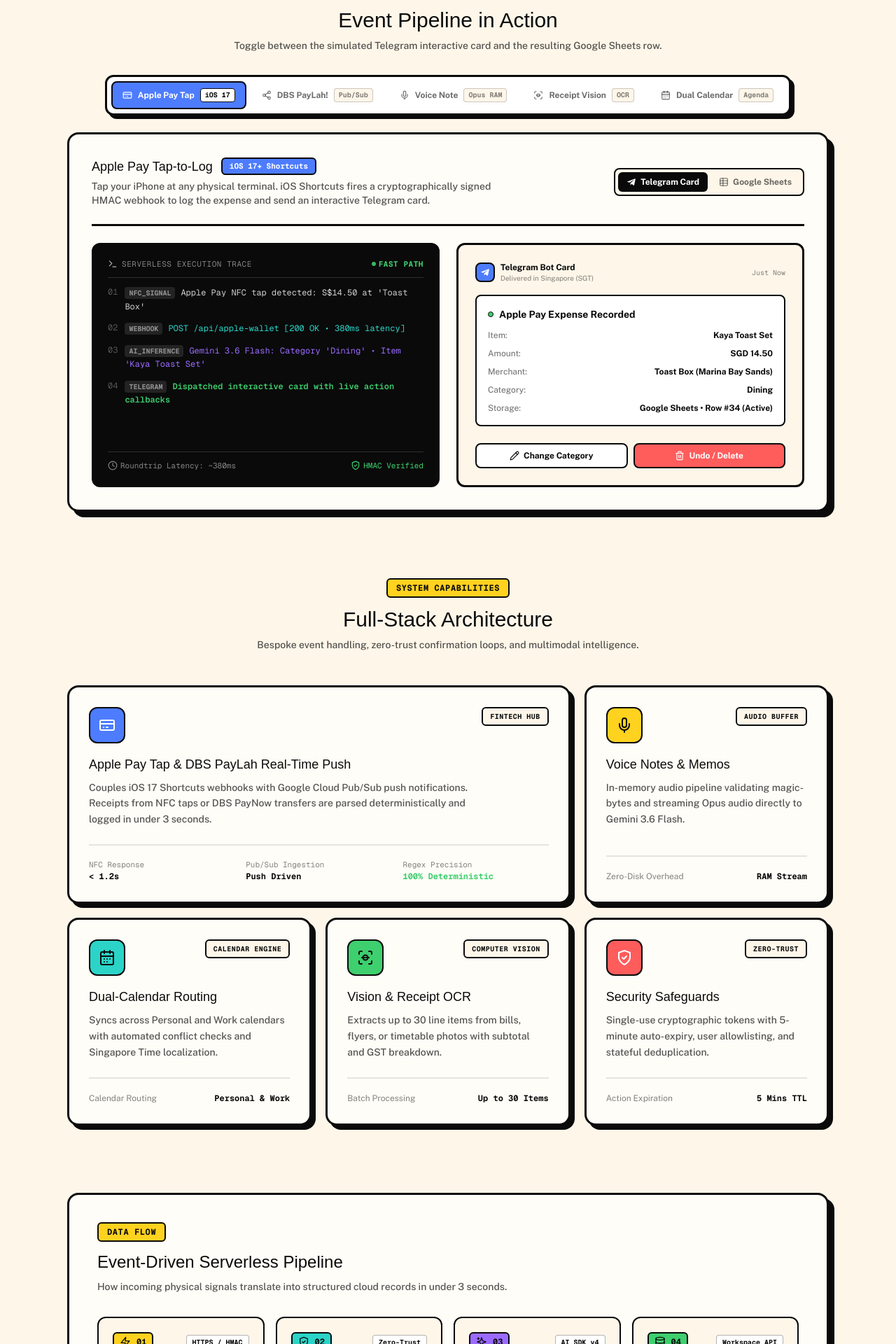
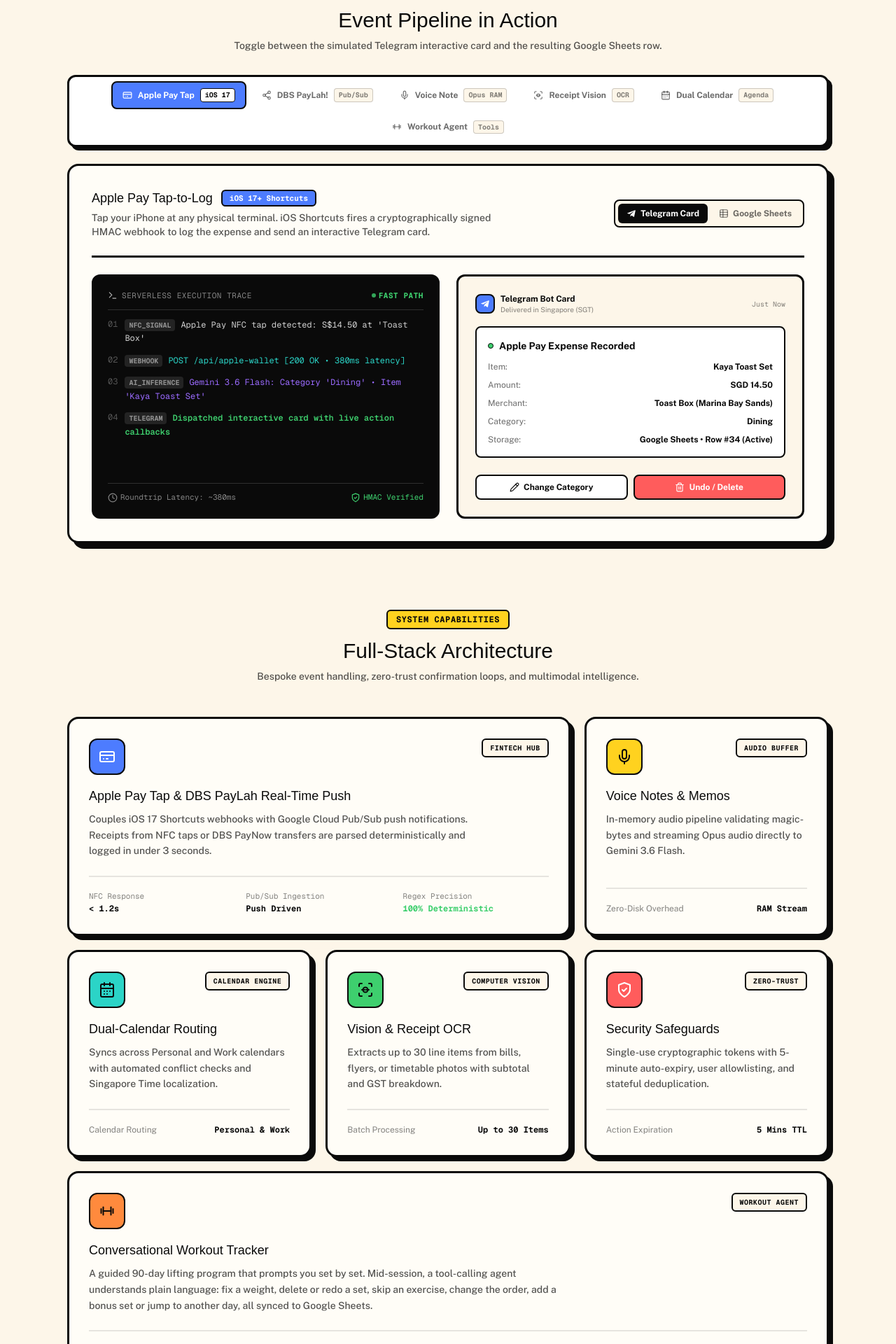
Before and after one commit to evanyap7/telegram-personal-assistant, a Next.js app: page / in a window 1280 px wide. Shown: the part 880-2800 px from the top of the page at 70% size. Built offline with nearby package versions, Linux system fonts and the light colour scheme; a web font is replaced by a local one.

Commit message:
feat(site): showcase the workout agent on the landing page
Add a Workout Agent tab to the workbench, a capabilities card, workout commands in the reference, and a dumbbell icon.

```diff
--- a/app/page.tsx
+++ b/app/page.tsx
@@ -23,9 +23,10 @@
   IconSparkles,
   IconDatabase,
   IconCodeBracket,
+  IconDumbbell,
 } from "@/components/icons";
 
-type ShowcaseKey = "apple-pay" | "paylah" | "voice" | "vision" | "calendar";
+type ShowcaseKey = "apple-pay" | "paylah" | "voice" | "vision" | "calendar" | "workout";
 
 const ACCENT: Record<ShowcaseKey, { bg: string; border: string; text: string; badge: string }> = {
   "apple-pay": { bg: "bg-[#4d7cff]", border: "border-[#4d7cff]", text: "text-white", badge: "bg-[#4d7cff] text-white" },
@@ -33,6 +34,7 @@
   voice: { bg: "bg-[#ffd21f]", border: "border-[#ffd21f]", text: "text-[#0a0a0a]", badge: "bg-[#ffd21f] text-[#0a0a0a]" },
   vision: { bg: "bg-[#3ecf6e]", border: "border-[#3ecf6e]", text: "text-[#0a0a0a]", badge: "bg-[#3ecf6e] text-[#0a0a0a]" },
   calendar: { bg: "bg-[#2bd4c7]", border: "border-[#2bd4c7]", text: "text-[#0a0a0a]", badge: "bg-[#2bd4c7] text-[#0a0a0a]" },
+  workout: { bg: "bg-[#ff8a3d]", border: "border-[#ff8a3d]", text: "text-[#0a0a0a]", badge: "bg-[#ff8a3d] text-[#0a0a0a]" },
 };
 
 export default function Home() {
@@ -222,6 +224,36 @@
         status: "confirmed",
       },
     },
+    workout: {
+      title: "Conversational Workout Tracker",
+      badge: "Tool-Calling Agent",
+      icon: <IconDumbbell className="w-4 h-4" />,
+      description:
+        "Walks you through a 90-day lifting program set by set. Mid-session, just talk: an agent with tools to log, fix, delete, skip and reorder sets keeps the Google Sheets log correct.",
+      terminal: [
+        { role: "device", label: "USER_MSG", text: "\"bench was actually 62.5 for 8, and skip the last set of flies\"" },
+        { role: "system", label: "SESSION_STATE", text: "Loaded Day 12 plan • cursor at Exercise 3, Set 2" },
+        { role: "ai", label: "TOOL_CALLS", text: "editLoggedSet(bench, set 3, 62.5kg × 8) • skipSets(flies)" },
+        { role: "bot", label: "TELEGRAM", text: "Confirmed edits and prompted the next pending set" },
+      ],
+      previewCard: {
+        header: "Workout Log Updated",
+        lines: [
+          { label: "Day", value: "12 • Week 2 (PH3)" },
+          { label: "Edited", value: "Bench Press set 3 → 62.5kg × 8" },
+          { label: "Skipped", value: "Cable Fly set 3" },
+          { label: "Next Up", value: "Exercise 3 • Set 2" },
+        ],
+      },
+      sheetRow: {
+        timestamp: "16 Oct 2026 @ 7:42 PM",
+        type: "workout_set",
+        amount: "62.5kg × 8",
+        category: "Bench Press",
+        description: "Day 12 • Set 3 (edited via chat)",
+        status: "logged",
+      },
+    },
   };
 
   const commands = [
@@ -230,6 +262,11 @@
     { cmd: "/finance summary", desc: "View spending breakdown by category with % analytics", category: "Finance" },
     { cmd: "/finance list", desc: "View recent active finance transactions in Google Sheets", category: "Finance" },
     { cmd: "/paylah", desc: "Run on-demand sync of recent DBS PayLah email receipts", category: "Fintech" },
+    { cmd: "/workout", desc: "Start today's guided session (also /gym), prompting set by set", category: "Workout" },
+    { cmd: "/workout stats", desc: "View your lifting progress and workout dashboard", category: "Workout" },
+    { cmd: "/workoutday 12", desc: "Set which day of the 90-day program you're on", category: "Workout" },
+    { cmd: "/nextworkoutday", desc: "Skip ahead to the next program day", category: "Workout" },
+    { cmd: "/workout setup", desc: "Create the workout dashboard sheet in Google Sheets", category: "Workout" },
     { cmd: "/setcommands", desc: "Register interactive quick-access command menu to Telegram", category: "System" },
     { cmd: "/help", desc: "Display assistant capabilities, syntax rules, and voice examples", category: "System" },
   ];
@@ -344,6 +381,7 @@
               { id: "voice", label: "Voice Memo", icon: <IconMicrophone className="w-3.5 h-3.5" /> },
               { id: "vision", label: "Receipt Vision", icon: <IconCameraScan className="w-3.5 h-3.5" /> },
               { id: "calendar", label: "Dual Calendar", icon: <IconCalendar className="w-3.5 h-3.5" /> },
+              { id: "workout", label: "Workout Agent", icon: <IconDumbbell className="w-3.5 h-3.5" /> },
             ].map((chip) => (
               <button
                 key={chip.id}
@@ -412,6 +450,7 @@
                   { id: "voice", label: "Voice Note", tag: "Opus RAM", icon: <IconMicrophone className="w-3.5 h-3.5" /> },
                   { id: "vision", label: "Receipt Vision", tag: "OCR", icon: <IconCameraScan className="w-3.5 h-3.5" /> },
                   { id: "calendar", label: "Dual Calendar", tag: "Agenda", icon: <IconCalendar className="w-3.5 h-3.5" /> },
+                  { id: "workout", label: "Workout Agent", tag: "Tools", icon: <IconDumbbell className="w-3.5 h-3.5" /> },
                 ] as const
               ).map((tab) => {
                 const isActive = activeTab === tab.id;
@@ -821,6 +860,41 @@
                 <span className="font-mono font-bold text-[#0a0a0a]">5 Mins TTL</span>
               </div>
             </div>
+
+            {/* Bento 6: Workout Agent */}
+            <div className="md:col-span-3 nb-card p-7 rounded-2xl">
+              <div className="flex items-start justify-between mb-4">
+                <div className="p-3 rounded-xl bg-[#ff8a3d] border-2 border-[#0a0a0a] text-[#0a0a0a]">
+                  <IconDumbbell className="w-6 h-6" />
+                </div>
+                <span className="text-[10px] font-mono font-bold uppercase tracking-wider text-[#0a0a0a] px-2.5 py-1 rounded-md bg-[#fdf6e9] border-2 border-[#0a0a0a]">
+                  Workout Agent
+                </span>
+              </div>
+              <h3 className="font-display text-lg text-[#0a0a0a] mb-2">
+                Conversational Workout Tracker
+              </h3>
+              <p className="text-sm text-[#0a0a0a]/70 leading-relaxed max-w-2xl font-medium">
+                A guided 90-day lifting program that prompts you set by set. Mid-session, a tool-calling
+                agent understands plain language: fix a weight, delete or redo a set, skip an exercise,
+                change the order, add a bonus set or jump to another day, all synced to Google Sheets.
+              </p>
+
+              <div className="mt-6 pt-5 border-t-2 border-[#0a0a0a]/10 grid grid-cols-1 sm:grid-cols-3 gap-4 text-xs">
+                <div>
+                  <div className="text-[#0a0a0a]/50 text-[11px] font-mono">Program</div>
+                  <div className="font-mono font-bold text-[#0a0a0a] mt-0.5">90 Days • 13 Weeks</div>
+                </div>
+                <div>
+                  <div className="text-[#0a0a0a]/50 text-[11px] font-mono">Agent Tools</div>
+                  <div className="font-mono font-bold text-[#0a0a0a] mt-0.5">Log • Edit • Delete • Skip • Reorder</div>
+                </div>
+                <div>
+                  <div className="text-[#0a0a0a]/50 text-[11px] font-mono">Storage</div>
+                  <div className="font-mono font-bold text-[#3ecf6e] mt-0.5">Live Google Sheets</div>
+                </div>
+              </div>
+            </div>
           </div>
         </section>
 
@@ -912,7 +986,7 @@
 
               {/* Filter Pills */}
               <div className="flex items-center gap-1.5 p-1 rounded-lg bg-[#fdf6e9] border-2 border-[#0a0a0a] text-xs">
-                {["All", "Calendar", "Finance", "Fintech", "System"].map((cat) => (
+                {["All", "Calendar", "Finance", "Fintech", "Workout", "System"].map((cat) => (
                   <button
                     key={cat}
                     type="button"
--- a/components/icons.tsx
+++ b/components/icons.tsx
@@ -316,3 +316,16 @@
     </svg>
   );
 }
+
+
+export function IconDumbbell({ className = "w-4 h-4" }: { className?: string }) {
+  return (
+    <svg className={className} viewBox="0 0 24 24" fill="none" stroke="currentColor" strokeWidth="2" strokeLinecap="round" strokeLinejoin="round">
+      <path d="M6.5 6.5v11" />
+      <path d="M17.5 6.5v11" />
+      <path d="M3.5 9v6" />
+      <path d="M20.5 9v6" />
+      <path d="M6.5 12h11" />
+    </svg>
+  );
+}
```
